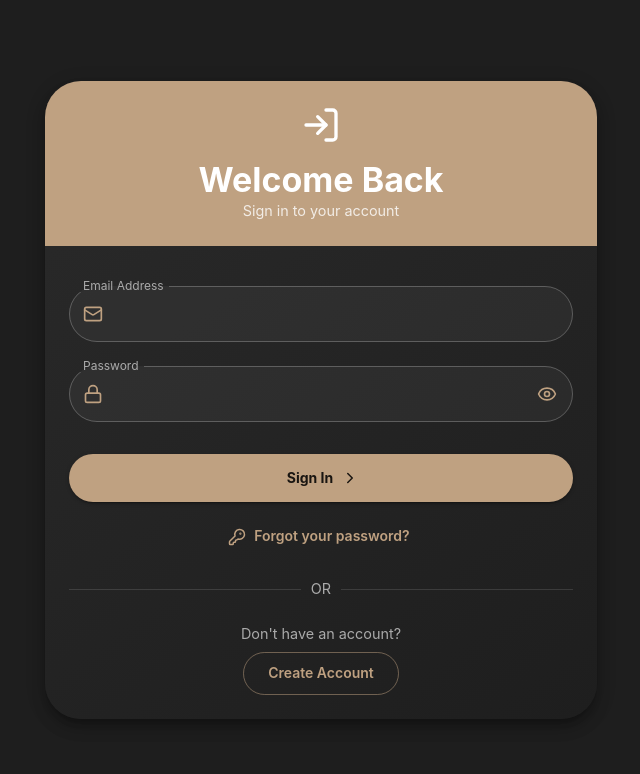
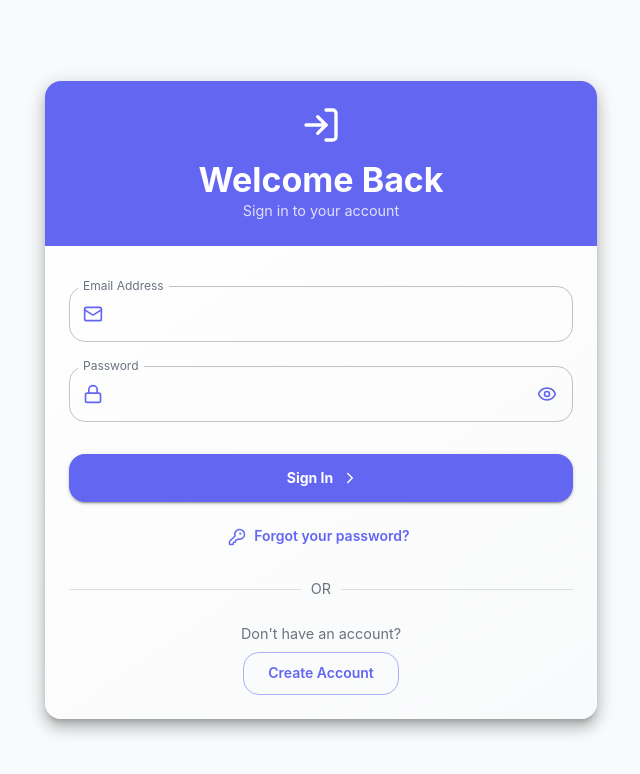
Before and after one commit to ZayeUS/StudiumHub, a React (Vite) app: page / in a window 1280 px wide. Shown: the top 774 px of the page, without its empty margins (319-959 px from the left). Built offline with nearby package versions, Linux system fonts and the light colour scheme; no server answers.

Commit message:
pushed up changes

```diff
--- a/src/App.jsx
+++ b/src/App.jsx
@@ -1,7 +1,13 @@
-import React, { useEffect } from "react";
-import { CssBaseline, Box, useMediaQuery, useTheme } from "@mui/material";
+import React, { useEffect, useState, useMemo } from "react";
+import {
+  CssBaseline,
+  Box,
+  useMediaQuery,
+  ThemeProvider,
+} from "@mui/material";
 import { Routes, Route, Navigate, useLocation } from "react-router-dom";
 import { useUserStore } from "./frontend/store/userStore";
+import { createAppTheme } from "./frontend/styles/theme"; // ✅ ensure this path is correct
 
 // Pages
 import { LoginPage } from "./frontend/pages/Non-Authenticated/LoginPage";
@@ -29,13 +35,27 @@ export const App = () => {
     loading,
   } = useUserStore();
 
-  const theme = useTheme();
+  const [isDarkMode, setIsDarkMode] = useState(() => {
+    const saved = localStorage.getItem("theme");
+    return saved ? saved === "dark" : window.matchMedia("(prefers-color-scheme: dark)").matches;
+  });
+
+  const theme = useMemo(() => createAppTheme(isDarkMode ? "dark" : "light"), [isDarkMode]);
+
+  const toggleTheme = () => {
+    setIsDarkMode((prev) => {
+      const next = !prev;
+      localStorage.setItem("theme", next ? "dark" : "light");
+      return next;
+    });
+  };
+
   const isMobile = useMediaQuery(theme.breakpoints.down("sm"));
   const location = useLocation();
 
   useEffect(() => {
     const unsubscribe = listenAuthState();
-    return unsubscribe;
+    return () => unsubscribe();
   }, [listenAuthState]);
 
   const showSidebar = isLoggedIn && !isMobile && location.pathname !== "/profile-onboarding";
@@ -47,31 +67,36 @@ export const App = () => {
     return "/";
   };
 
-  // 🛡️ Don't render anything until auth is hydrated
   if (!authHydrated) {
     return (
-      <>
+      <ThemeProvider theme={theme}>
         <CssBaseline />
         <LoadingModal message="Loading..." />
-      </>
+      </ThemeProvider>
     );
   }
 
-  // 🌀 Still loading state
   if (loading) {
     return (
-      <>
+      <ThemeProvider theme={theme}>
         <CssBaseline />
         <LoadingModal message="Just a moment..." />
-      </>
+      </ThemeProvider>
     );
   }
 
   return (
-    <>
+    <ThemeProvider theme={theme}>
       <CssBaseline />
       <Box sx={{ display: "flex" }}>
-        {showSidebar && <Sidebar />}
+        {showSidebar && (
+          <Sidebar
+            isDarkMode={isDarkMode}
+            toggleTheme={toggleTheme}
+            isMobile={isMobile}
+            onClose={() => {}}
+          />
+        )}
         <Box
           component="main"
           sx={{
@@ -150,8 +175,13 @@ export const App = () => {
             <Route path="*" element={<Navigate to={isLoggedIn ? getRedirect() : "/"} />} />
           </Routes>
         </Box>
-        {showMobileNav && <MobileBottomNavigation />}
+        {showMobileNav && (
+          <MobileBottomNavigation
+            isDarkMode={isDarkMode}
+            toggleTheme={toggleTheme}
+          />
+        )}
       </Box>
-    </>
+    </ThemeProvider>
   );
 };
--- a/src/frontend/components/navigation/MobileBottomNavigation.jsx
+++ b/src/frontend/components/navigation/MobileBottomNavigation.jsx
@@ -1,19 +1,7 @@
 import React, { useState } from "react";
-import {
-  Box,
-  Paper,
-  Typography,
-  Divider,
-  useTheme,
-  IconButton,
-} from "@mui/material";
+import { Box, Paper, Typography, Divider, IconButton, Switch,useTheme } from "@mui/material";
 import { useNavigate } from "react-router-dom";
-import {
-  Home,
-  Menu,
-  LogOut,
-  UserCircle,
-} from "lucide-react";
+import { Home, Menu, LogOut, UserCircle, Moon, Sun, FileText } from "lucide-react"; // Added FileText for Leads icon
 import { useUserStore } from "../../store/userStore";
 import { signOut } from "firebase/auth";
 import { auth } from "../../../firebase";
@@ -41,7 +29,7 @@ const NavigationButton = ({ icon, label, onClick, active }) => {
   );
 };
 
-export const MobileBottomNavigation = () => {
+export const MobileBottomNavigation = ({ isDarkMode, toggleTheme }) => {
   const theme = useTheme();
   const navigate = useNavigate();
   const [showMenu, setShowMenu] = useState(false);
@@ -94,6 +82,8 @@ export const MobileBottomNavigation = () => {
             onClick={() => handleNavigation("/dashboard")}
             active={false}
           />
+          {/* Added Leads button */}
+
           <NavigationButton
             icon={<Menu size={24} />}
             label="Menu"
@@ -154,7 +144,41 @@ export const MobileBottomNavigation = () => {
                   Profile
                 </Typography>
               </Box>
+
               <Divider />
+
+              {/* Theme Toggle */}
+              <Box
+                sx={{
+                  px: 2,
+                  py: 2,
+                  display: "flex",
+                  alignItems: "center",
+                  justifyContent: "space-between",
+                  cursor: "pointer",
+                  "&:hover": { bgcolor: "action.hover" },
+                }}
+              >
+                <Box sx={{ display: "flex", alignItems: "center" }}>
+                  {isDarkMode ? (
+                    <Moon size={20} color={theme.palette.primary.main} />
+                  ) : (
+                    <Sun size={20} color={theme.palette.primary.main} />
+                  )}
+                  <Typography variant="body2" fontWeight={500} ml={2}>
+                    {isDarkMode ? "Dark Mode" : "Light Mode"}
+                  </Typography>
+                </Box>
+                <Switch
+                  checked={isDarkMode}
+                  onChange={toggleTheme}
+                  color="primary"
+                  size="small"
+                />
+              </Box>
+
+              <Divider />
+
               <Box
                 sx={{
                   px: 2,
--- a/src/frontend/components/navigation/Sidebar.jsx
+++ b/src/frontend/components/navigation/Sidebar.jsx
@@ -9,9 +9,10 @@ import {
   Tooltip,
   Divider,
   useTheme,
+  Button,
 } from "@mui/material";
 import { useNavigate, useLocation } from "react-router-dom";
-import { Home, User, LogOut, ChevronLeft, ChevronRight } from "lucide-react";
+import { Home, User, LogOut, ChevronLeft, ChevronRight, Moon, Sun, Users } from "lucide-react";
 import { useUserStore } from "../../store/userStore";
 import { signOut } from "firebase/auth";
 import { auth } from "../../../firebase";
@@ -62,7 +63,64 @@ const SidebarItem = ({ icon, label, path, isActive, onClick, isExpanded }) => {
   );
 };
 
-export const Sidebar = ({ isMobile, onClose }) => {
+const ThemeToggle = ({ isExpanded, isDarkMode, toggleTheme }) => {
+  const theme = useTheme();
+
+  return (
+    <Box
+      sx={{
+        display: "flex",
+        alignItems: "center",
+        justifyContent: isExpanded ? "space-between" : "center",
+        px: isExpanded ? 2 : 1,
+        py: 1.5,
+        borderRadius: 2,
+      }}
+    >
+      {isExpanded && (
+        <Typography
+          variant="body2"
+          sx={{
+            fontWeight: 500,
+            letterSpacing: 0.5,
+            color: theme.palette.text.primary,
+          }}
+        >
+          {isDarkMode ? "Dark Mode" : "Light Mode"}
+        </Typography>
+      )}
+
+      {isExpanded ? (
+        <Button
+          onClick={toggleTheme}
+          variant="outlined"
+          color="primary"
+          size="small"
+          startIcon={isDarkMode ? <Sun size={16} /> : <Moon size={16} />}
+          sx={{
+            borderRadius: 2,
+            minWidth: "auto",
+            px: 1.5,
+          }}
+        >
+          {isDarkMode ? "Light" : "Dark"}
+        </Button>
+      ) : (
+        <Tooltip title={isDarkMode ? "Switch to Light Mode" : "Switch to Dark Mode"}>
+          <IconButton
+            onClick={toggleTheme}
+            color="primary"
+            sx={{ p: 1 }}
+          >
+            {isDarkMode ? <Sun size={22} strokeWidth={2} /> : <Moon size={22} strokeWidth={2} />}
+          </IconButton>
+        </Tooltip>
+      )}
+    </Box>
+  );
+};
+
+export const Sidebar = ({ isMobile, onClose, isDarkMode, toggleTheme }) => {
   const theme = useTheme();
   const { pathname } = useLocation();
   const navigate = useNavigate();
@@ -118,7 +176,6 @@ export const Sidebar = ({ isMobile, onClose }) => {
       }}
     >
       <Box sx={{ display: "flex", flexDirection: "column", height: "100%" }}>
-        {/* Header */}
         <Box
           display="flex"
           alignItems="center"
@@ -163,8 +220,19 @@ export const Sidebar = ({ isMobile, onClose }) => {
           </List>
         </Box>
 
+        {/* Theme Toggle - now with buttons in both states */}
+        <Box px={isExpanded ? 2 : 1} mb={2}>
+          <ThemeToggle
+            isExpanded={isExpanded}
+            isDarkMode={isDarkMode}
+            toggleTheme={toggleTheme}
+          />
+        </Box>
+
+        <Divider sx={{ mb: 2 }} />
+
         {/* Logout */}
-        <Box px={isExpanded ? 2.5 : 1} pb={4}>
+        <Box px={isExpanded ? 2 : 1} pb={4}>
           <Tooltip title={!isExpanded ? "Logout" : ""} placement="right" arrow>
             <ListItem
               onClick={handleLogout}
--- a/src/frontend/styles/theme.js
+++ b/src/frontend/styles/theme.js
@@ -1,18 +1,36 @@
 import { createTheme } from '@mui/material/styles';
 
-const config = {
-  primary: '#BFA181',
-  secondary: '#3C3C3B',
-  background: '#1E1E1E',
-  paper: '#2A2A2A',
-  text: '#F5F5F5',
+const baseConfig = {
+  primary: '#6366F1',         // Indigo 500 – confident, premium
+  secondary: '#F472B6',       // Pink 400 – soft CTA
   fontFamily: "'Inter', sans-serif",
-  borderRadius: 6,
+  borderRadius: 4,
 };
 
-const theme = createTheme({
+const darkConfig = {
+  ...baseConfig,
+  mode: 'dark',
+  background: '#1E1E2F',      // Deep indigo-gray
+  paper: '#2A2A3C',           // Card background
+  text: '#E0E7FF',            // Indigo-100
+  textSecondary: '#A5B4FC',   // Indigo-300
+};
+
+const lightConfig = {
+  ...baseConfig,
+  mode: 'light',
+  background: '#F9FAFB',      // Very light gray
+  paper: '#FFFFFF',
+  text: '#111827',            // Slate-900
+  textSecondary: '#6B7280',   // Slate-500
+};
+
+const createAppTheme = (mode = 'dark') => {
+  const config = mode === 'dark' ? darkConfig : lightConfig;
+
+  return createTheme({
     palette: {
-    mode: 'dark',
+      mode: config.mode,
       primary: { main: config.primary },
       secondary: { main: config.secondary },
       background: {
@@ -21,7 +39,7 @@ const theme = createTheme({
       },
       text: {
         primary: config.text,
-      secondary: '#AAAAAA',
+        secondary: config.textSecondary,
       },
     },
     typography: {
@@ -30,7 +48,7 @@ const theme = createTheme({
       h2: { fontWeight: 700, fontSize: '2.5rem' },
       h3: { fontWeight: 600, fontSize: '2rem' },
       body1: { fontSize: '1rem' },
-    body2: { fontSize: '0.9rem', color: '#AAAAAA' },
+      body2: { fontSize: '0.9rem', color: config.textSecondary },
       button: { textTransform: 'none', fontWeight: 600 },
     },
     components: {
@@ -48,10 +66,55 @@ const theme = createTheme({
           },
         },
       },
+      MuiSwitch: {
+        styleOverrides: {
+          root: {
+            width: 60,
+            height: 34,
+            padding: 7,
+            '& .MuiSwitch-switchBase': {
+              margin: 1,
+              padding: 0,
+              transform: 'translateX(6px)',
+              '&.Mui-checked': {
+                color: '#fff',
+                transform: 'translateX(22px)',
+                '& + .MuiSwitch-track': {
+                  opacity: 1,
+                  backgroundColor: mode === 'dark' ? '#A5B4FC' : '#E0E7FF',
+                },
+              },
+            },
+            '& .MuiSwitch-thumb': {
+              backgroundColor: config.primary,
+              width: 32,
+              height: 32,
+              '&:before': {
+                content: "''",
+                position: 'absolute',
+                width: '100%',
+                height: '100%',
+                left: 0,
+                top: 0,
+                backgroundRepeat: 'no-repeat',
+                backgroundPosition: 'center',
+              },
+            },
+            '& .MuiSwitch-track': {
+              opacity: 1,
+              backgroundColor: mode === 'dark' ? '#3F3F46' : '#CBD5E1',
+              borderRadius: 20 / 2,
+            },
+          },
+        },
+      },
     },
     shape: {
       borderRadius: config.borderRadius,
     },
   });
+};
 
+const theme = createAppTheme('dark');
+export { createAppTheme };
 export default theme;
```
Lines whose indentation alone changed are shown as unchanged.
